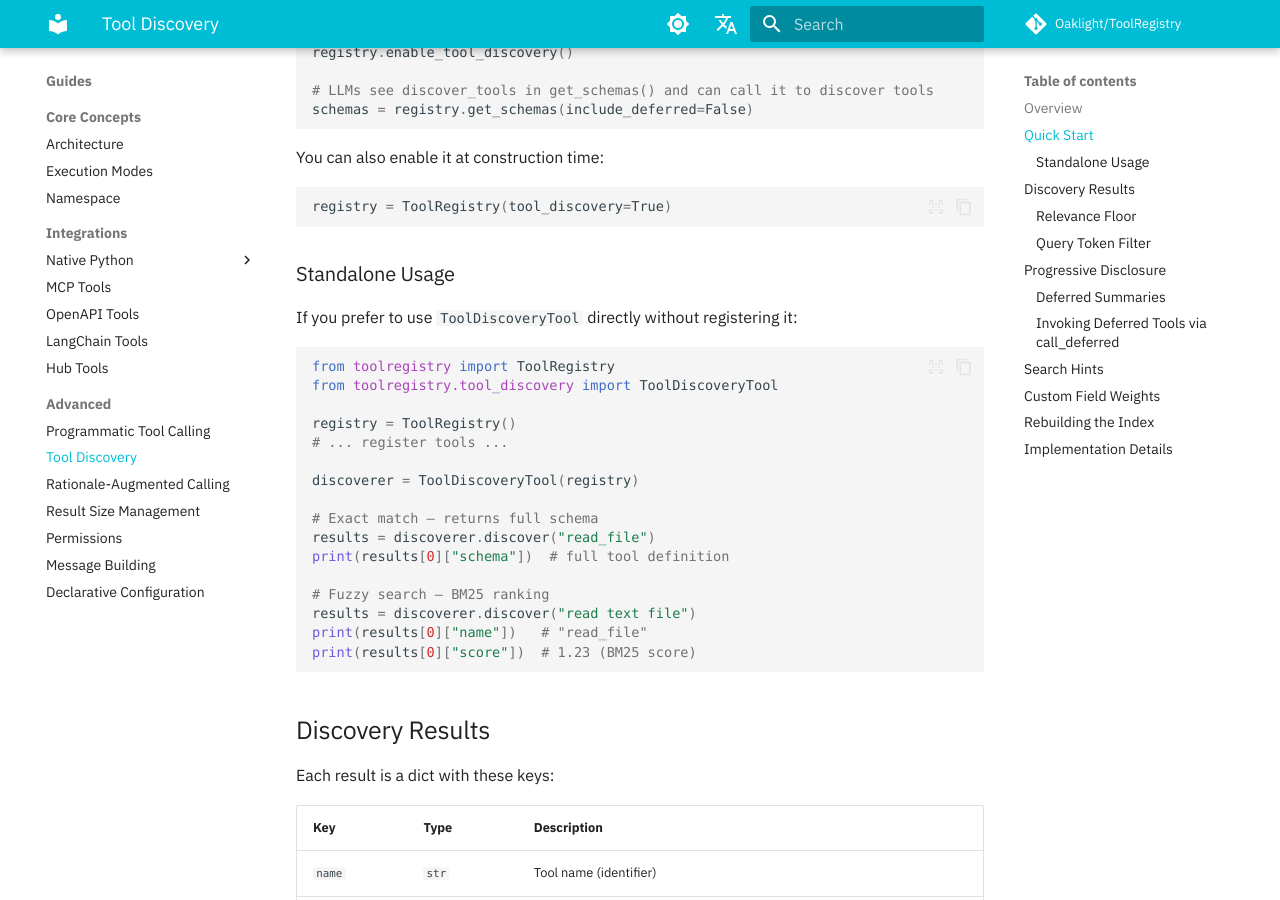
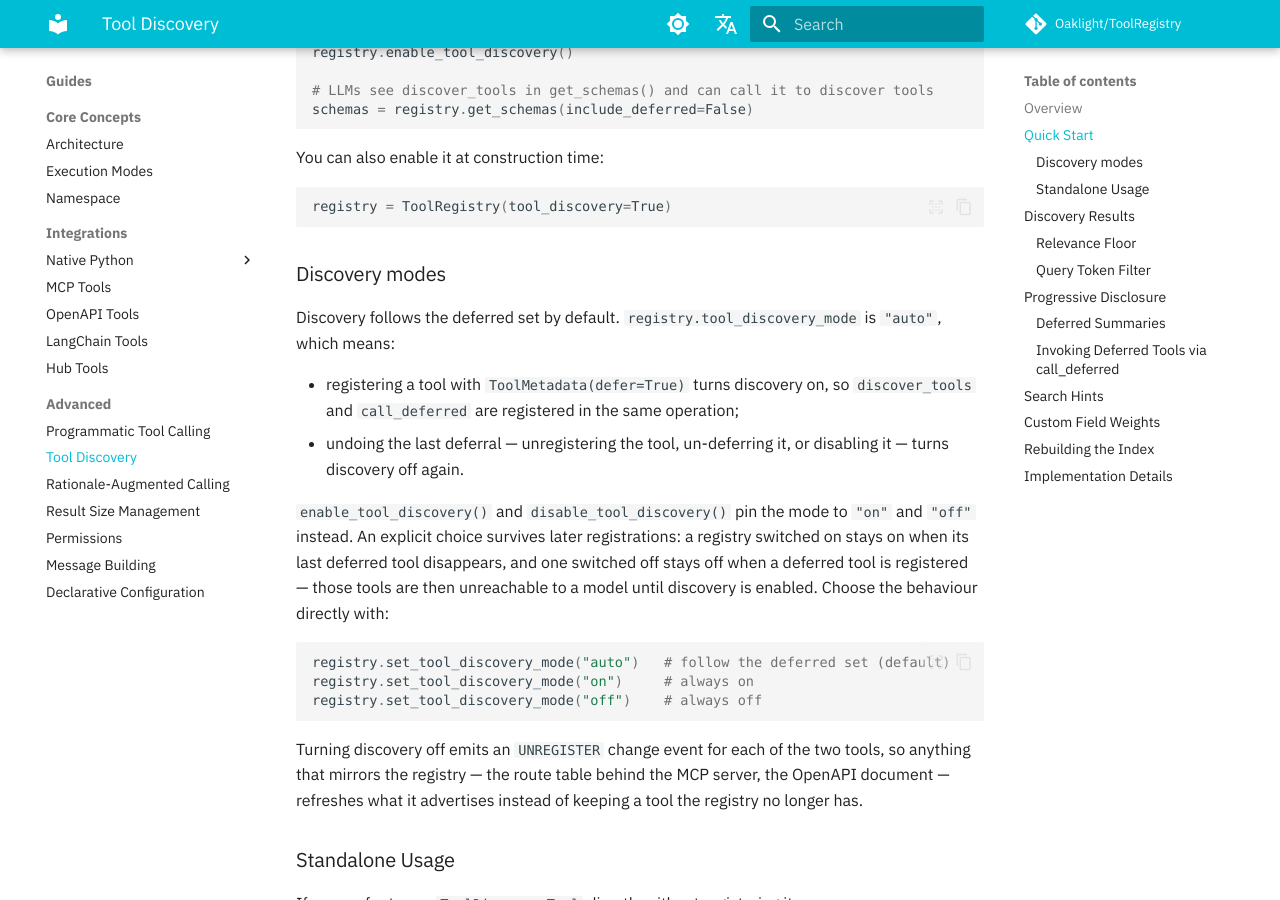
Before and after one commit to Oaklight/ToolRegistry, an MkDocs documentation site: the page built from docs/usage/tool_discovery.md, in a window 1280 px wide and 900 px high, scrolled down 1677 px. Built offline with MkDocs 1.6.1 and Material for MkDocs 9.7.7, drawn with Linux system fonts in a browser that asks for light colours; some web fonts are replaced; comment, search, counter and statistics services are not loaded; some of the changed text lies outside the part shown.

Commit message:
docs: discovery modes, transport refresh and the call_deferred policy

````diff
--- a/docs/usage/tool_discovery.md
+++ b/docs/usage/tool_discovery.md
@@ -71,6 +71,34 @@ You can also enable it at construction time:
 ```python
 registry = ToolRegistry(tool_discovery=True)
 ```
+
+### Discovery modes
+
+Discovery follows the deferred set by default. `registry.tool_discovery_mode`
+is `"auto"`, which means:
+
+- registering a tool with `ToolMetadata(defer=True)` turns discovery on, so
+  `discover_tools` and `call_deferred` are registered in the same operation;
+- undoing the last deferral — unregistering the tool, un-deferring it, or
+  disabling it — turns discovery off again.
+
+`enable_tool_discovery()` and `disable_tool_discovery()` pin the mode to
+`"on"` and `"off"` instead. An explicit choice survives later registrations:
+a registry switched on stays on when its last deferred tool disappears, and
+one switched off stays off when a deferred tool is registered — those tools
+are then unreachable to a model until discovery is enabled. Choose the
+behaviour directly with:
+
+```python
+registry.set_tool_discovery_mode("auto")   # follow the deferred set (default)
+registry.set_tool_discovery_mode("on")     # always on
+registry.set_tool_discovery_mode("off")    # always off
+```
+
+Turning discovery off emits an `UNREGISTER` change event for each of the two
+tools, so anything that mirrors the registry — the route table behind the MCP
+server, the OpenAPI document — refreshes what it advertises instead of keeping
+a tool the registry no longer has.
 
 ### Standalone Usage
 
@@ -221,6 +249,13 @@ The workflow is:
 
 `call_deferred` only accepts deferred tools — calling it with a non-deferred tool raises `ValueError`.
 
+`call_deferred` is a proxy, not a permission bypass: the registry resolves the
+target and runs the call through the same access check as a direct call, using
+the *target's* arguments. A policy that denies the target denies the proxy call
+too, including rules that depend on parameter values. Both the proxy call and
+the dispatched call appear in the execution log.
+
+
 Tool names are matched leniently. Both `discover_tools` and `call_deferred` resolve a name after collapsing `/` and `-` to `_` and folding case, so a name rewritten by an MCP client — `weather_get_current` for the registered `weather-get-current` — still reaches the right tool. An exact registered spelling always wins over a normalized match. When no tool matches, the error lists the closest registered names so the caller can self-correct in one turn.
 
 Both `discover_tools` and `call_deferred` are registered and unregistered together via `enable_tool_discovery()` / `disable_tool_discovery()`. Their names are available as constants: `TOOL_DISCOVERY_NAME` and `TOOL_CALL_DEFERRED_NAME` from `toolregistry.llm.discovery`.
````
Also changed, not shown: docs/admin/web-ui.md (+10 -4 lines), docs/changelog.md (+5 -0 lines).
